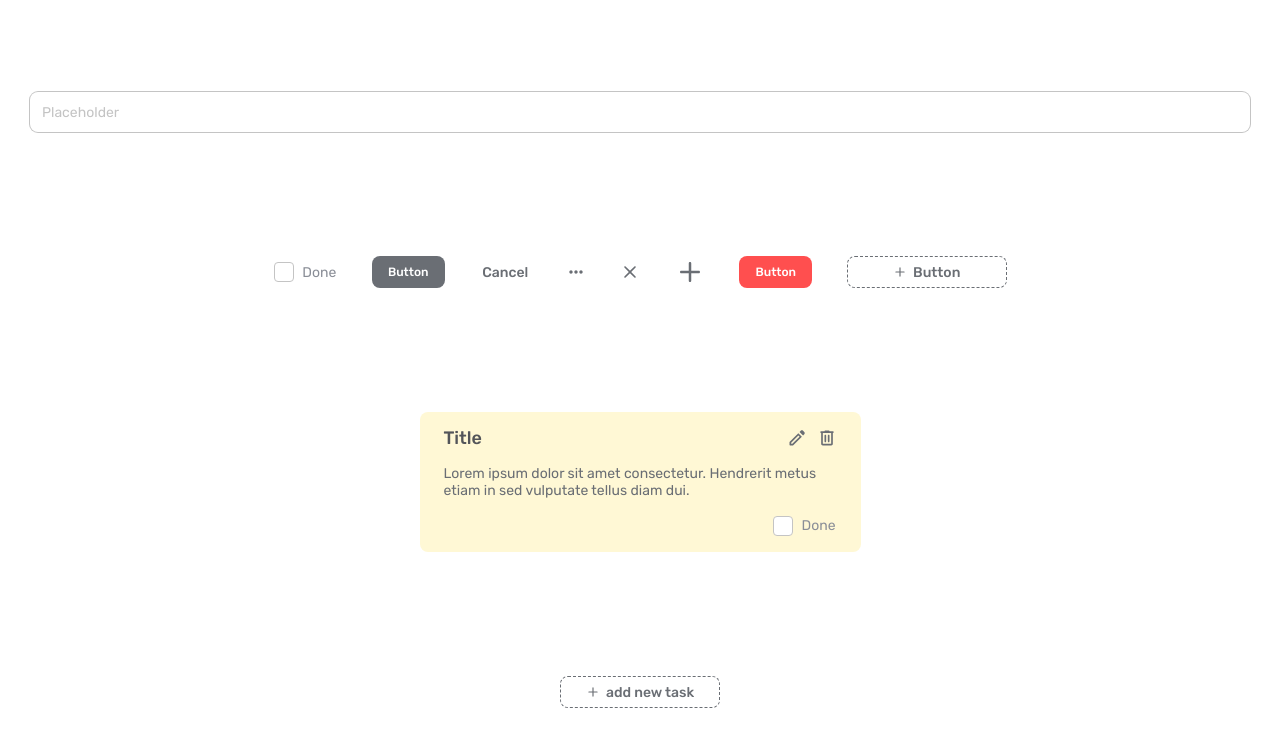
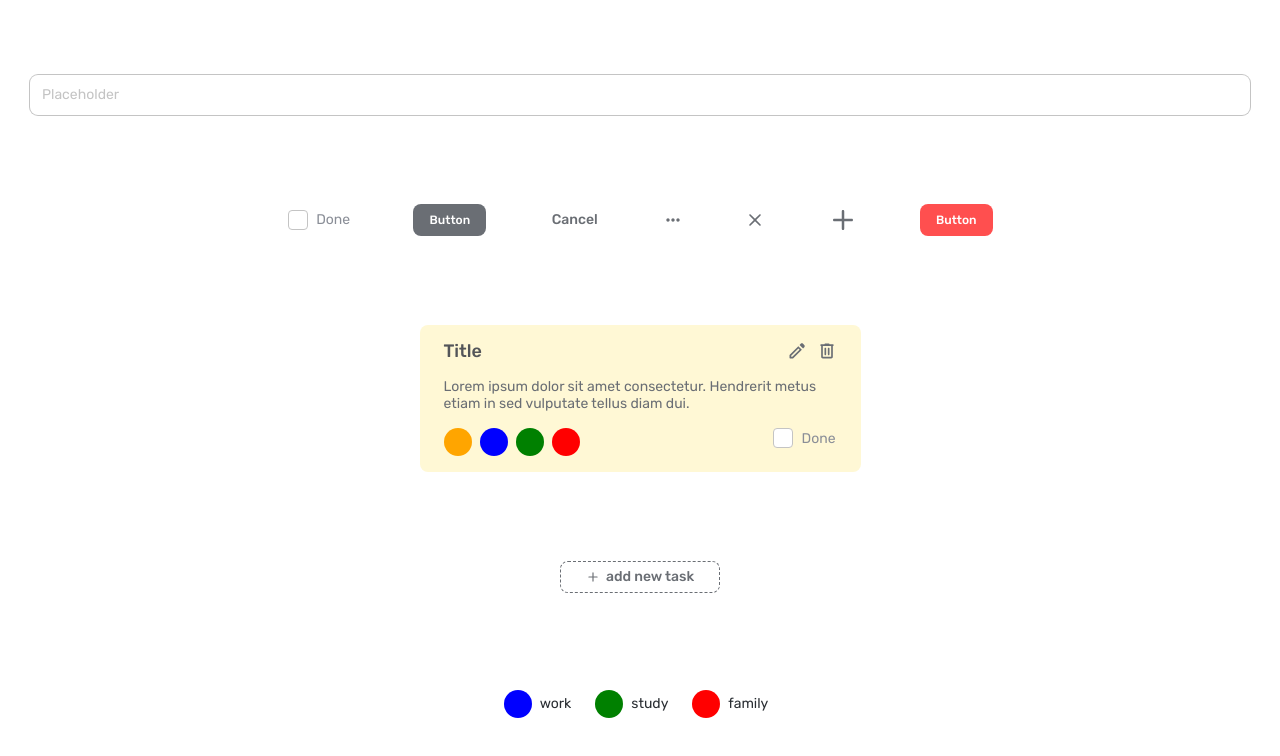
Before and after one commit to SlavaAndreievvvv/react-todo-list-app, a React (Vite) app: page / in a window 1280 px wide. Shown: the top 756 px of the page. Built offline with nearby package versions, Linux system fonts and the light colour scheme.

Commit message:
✅ add all components

```diff
--- a/src/App/App.jsx
+++ b/src/App/App.jsx
@@ -2,22 +2,55 @@ import PropTypes from "prop-types";
 import clsx from "clsx";
 import "./App.css";
 import { useEffect, useState } from "react";
-import { Input } from "../components/Input";
-import { Checkbox } from "../components/Checkbox";
-import { Button } from "../components/Button";
-import { TodoCard } from "../components/TodoCard";
-import { PopupDelete } from "../components/PopupDelete";
-import { EditableButton } from "../components/EditableButton";
+import {
+  Input,
+  Checkbox,
+  Button,
+  TodoCard,
+  PopupDelete,
+  EditableButton,
+  Tag,
+} from "../components";
 
 export const App = () => {
   const [inputValue, setInputValue] = useState("");
   const [check, setCheck] = useState(false);
   const [onDelete, setOnDelete] = useState(false);
   const [onDeleted, setOnDeleted] = useState(true);
-  const [newValue, setNewValue] = useState("");
   const [done, onDoneChange] = useState(false);
+  const [todos, setTodos] = useState([
+    {
+      id: 1,
+      title: "todo 1",
+      text: "text 1",
+      done: false,
+      tags: [1, 2],
+    },
+    {
+      id: 2,
+      title: "todo 2",
+      text: "text 2",
+      done: false,
+      tags: [1],
+    },
+    {
+      id: 3,
+      title: "todo 3",
+      text: "text 3",
+      done: true,
+      tags: [2, 3],
+    },
+  ]);
+  const [tags, setTags] = useState([
+    { id: 1, color: "blue", name: "work" },
+    { id: 2, color: "green", name: "study" },
+    { id: 3, color: "red", name: "family" },
+  ]);
+  const [editTodoId, setEditTodoId] = useState(null);
+  const [deleteTodoId, setDeleteTodoId] = useState(null);
+  const [activeTagId, setActiveTagId] = useState(null);
 
-  const onSave = async () => {
+  const onSave = async (value) => {
     return true;
   };
 
@@ -43,9 +76,6 @@ export const App = () => {
         <Button variant="icon" icon="close" size="medium" />
         <Button variant="icon" icon="add" size="large" />
         <Button variant="danger">Button</Button>
-        <Button variant="dashed" icon="add">
-          Button
-        </Button>
       </div>
       {onDeleted && (
         <TodoCard
@@ -55,7 +85,12 @@ export const App = () => {
           onEdit={() => undefined}
           done={done}
           onDoneChange={onDoneChange}
-          tags={[]}
+          tags={[
+            { color: "orange", id: 1, name: "d" },
+            { color: "blue", id: 2, name: "d" },
+            { color: "green", id: 3, name: "d" },
+            { color: "red", id: 4, name: "d" },
+          ]}
         />
       )}
       {onDelete && (
@@ -64,14 +99,45 @@ export const App = () => {
           title="Do you really want to delete this task?"
         />
       )}
-      <EditableButton
-        icon="add"
-        value={newValue}
-        onChange={setNewValue}
-        onSave={onSave}
-      >
+      <EditableButton icon="add" onSave={onSave}>
         add new task
       </EditableButton>
+      <div>
+        <div>
+          {tags.map((tag) => {
+            return (
+              <Tag
+                key={tag.id}
+                color={tag.color}
+                active={activeTagId === tag.id}
+                isEditable
+                onClick={() => setActiveTagId(tag.id)}
+                onSave={async (value) => {
+                  const copy = [...tags];
+                  const idx = copy.findIndex(({ id }) => id === tag.id);
+                  const hasMatch = tags.some(({ name }) => name === value);
+                  if (idx >= 0 && !hasMatch) {
+                    copy.splice(idx, 1, { ...tag, name: value });
+                    setTags(copy);
+                    return true;
+                  }
+                  return false;
+                }}
+                onDelete={() => {
+                  const copy = [...tags];
+                  const idx = copy.findIndex(({ id }) => id === tag.id);
+                  if (idx >= 0) {
+                    copy.splice(idx, 1);
+                    setTags(copy);
+                  }
+                }}
+              >
+                {tag.name}
+              </Tag>
+            );
+          })}
+        </div>
+      </div>
     </div>
   );
 };
--- a/src/components/EditableButton/EditableButton.jsx
+++ b/src/components/EditableButton/EditableButton.jsx
@@ -5,31 +5,14 @@ import { Button } from "../Button";
 import { Input } from "../Input";
 import styles from "./EditableButton.module.css";
 import { useEffect, useRef, useState } from "react";
+import { useEditable } from "../../hooks/useEditable";
 
-export const EditableButton = ({
-  className,
-  icon,
-  children,
-  value,
-  onChange,
-  onSave,
-}) => {
-  const inputRef = useRef(null);
-  const [isInputActive, setIsInputActive] = useState(false);
-
-  const onBlur = async () => {
-    const ok = await onSave();
-    if (ok) {
-      setIsInputActive(false);
-      onChange("");
-    }
-  };
-
-  useEffect(() => {
-    if (inputRef && isInputActive) {
-      inputRef.current.focus();
-    }
-  }, [inputRef, isInputActive]);
+export const EditableButton = ({ className, icon, children, onSave }) => {
+  const { inputRef, isInputActive, onBlur, onChange, value, setIsInputActive } =
+    useEditable({
+      onSave,
+      cleanAfterSuccess: true,
+    });
 
   return (
     <div className={clsx(className)}>
@@ -43,7 +26,7 @@ export const EditableButton = ({
         />
       ) : (
         <Button
-          onClick={() => setIsInputActive(!isInputActive)}
+          onClick={() => setIsInputActive(true)}
           fluid
           variant="dashed"
           icon={icon}
@@ -59,7 +42,5 @@ EditableButton.propTypes = {
   className: PropTypes.string,
   icon: PropTypes.oneOf(ICON_TYPES),
   children: PropTypes.string.isRequired,
-  value: PropTypes.string.isRequired,
-  onChange: PropTypes.func.isRequired,
   onSave: PropTypes.func.isRequired,
 };
--- /dev/null
+++ b/src/components/Tag/Tag.jsx
@@ -0,0 +1,92 @@
+import clsx from "clsx";
+import PropTypes from "prop-types";
+import { useEffect, useRef, useState } from "react";
+import { Button } from "../Button";
+import { ColorDot } from "../ColorDot";
+import { Input } from "../Input";
+import styles from "./Tag.module.css";
+import { useEditable } from "../../hooks/useEditable";
+
+export const Tag = ({
+  className,
+  children,
+  onClick,
+  active,
+  color,
+  onSave,
+  onDelete,
+  isEditable,
+}) => {
+  const { inputRef, isInputActive, onBlur, onChange, value, setIsInputActive } =
+    useEditable({
+      onSave,
+    });
+
+  useEffect(() => {
+    onChange(children);
+  }, [children]);
+
+  const renderEditableButton = () => {
+    if (isEditable && isInputActive) {
+      return (
+        <Input
+          size="small"
+          className={styles.input}
+          ref={inputRef}
+          onBlur={onBlur}
+          value={value}
+          onChange={onChange}
+        />
+      );
+    }
+    if (isEditable && !isInputActive) {
+      return (
+        <div className={styles.actions}>
+          <Button
+            onClick={() => setIsInputActive(true)}
+            className={styles.actionsButton}
+            variant="icon"
+            icon="pencil"
+            size="small"
+          />
+          <Button
+            className={styles.actionsButton}
+            onClick={onDelete}
+            variant="icon"
+            icon="trash"
+            size="small"
+          />
+        </div>
+      );
+    }
+    return null;
+  };
+
+  return (
+    <div
+      className={clsx(styles.container, { [styles.active]: active, className })}
+    >
+      <div className={styles.inner}>
+        <ColorDot className={styles.color} color={color} />
+        <button
+          aria-label="tag-button"
+          className={styles.button}
+          onClick={onClick}
+        />
+        <span className={styles.text}>{children}</span>
+      </div>
+      {renderEditableButton()}
+    </div>
+  );
+};
+
+Tag.propTypes = {
+  className: PropTypes.string,
+  onClick: PropTypes.func,
+  children: PropTypes.string.isRequired,
+  active: PropTypes.bool,
+  color: PropTypes.string.isRequired,
+  onSave: PropTypes.func.isRequired,
+  onDelete: PropTypes.func,
+  isEditable: PropTypes.bool,
+};
--- /dev/null
+++ b/src/components/Tag/Tag.module.css
@@ -0,0 +1,63 @@
+.container {
+  display: inline-flex;
+  justify-content: center;
+  align-items: center;
+  position: relative;
+  transition: all 1s ease;
+  border-radius: 8px;
+}
+.active {
+  background-color: var(--color-grey-2);
+}
+.active .actions,
+.container:hover .actions {
+  opacity: 1;
+  visibility: visible;
+  width: auto;
+}
+.color {
+  margin-right: 8px;
+}
+.text {
+  font-weight: 400;
+  font-size: 14px;
+  line-height: 17px;
+  color: var(--color-black-2);
+}
+.actions {
+  display: inline-flex;
+  justify-content: center;
+  align-items: center;
+  opacity: 0;
+  visibility: hidden;
+  width: 0;
+  transition: all 0.5s ease;
+  padding-right: 8px;
+}
+.input {
+  margin-left: 8px;
+  margin-right: 8px;
+  width: 96px;
+}
+.input:active .text {
+  opacity: 0;
+}
+.actionsButton:not(:last-child) {
+  margin-right: 6px;
+}
+.inner {
+  display: inline-flex;
+  justify-content: center;
+  align-items: center;
+  position: relative;
+  padding: 8px;
+}
+.button {
+  position: absolute;
+  top: 0;
+  left: 0;
+  bottom: 0;
+  right: 0;
+  border-radius: 8px 0px 0px 8px;
+  z-index: 1;
+}
--- /dev/null
+++ b/src/components/Tag/index.js
@@ -0,0 +1 @@
+export * from "./Tag";
--- a/src/components/TodoCard/TodoCard.jsx
+++ b/src/components/TodoCard/TodoCard.jsx
@@ -67,7 +67,6 @@ TodoCard.propTypes = {
     PropTypes.shape({
       id: PropTypes.number,
       color: PropTypes.string.isRequired,
-      name: PropTypes.string.isRequired,
     })
   ),
 };
--- a/src/components/TodoCard/TodoCard.module.css
+++ b/src/components/TodoCard/TodoCard.module.css
@@ -52,3 +52,6 @@
 .cardButton:not(:last-child) {
   margin-right: 10px;
 }
+.cardColorWrapper {
+  gap: 8px;
+}
--- a/src/components/index.js
+++ b/src/components/index.js
@@ -1,8 +1,10 @@
 export * from "./Button";
-export * from "./Card";
 export * from "./Checkbox";
 export * from "./ColorDot";
 export * from "./Icon";
 export * from "./Input";
 export * from "./Popup";
 export * from "./PopupDelete";
+export * from "./TodoCard";
+export * from "./Tag";
+export * from "./EditableButton";
--- /dev/null
+++ b/src/hooks/useEditable.jsx
@@ -0,0 +1,32 @@
+import { useEffect, useRef, useState } from "react";
+
+export const useEditable = ({ cleanAfterSuccess, onSave, ref }) => {
+  const inputRef = useRef(null);
+  const [isInputActive, setIsInputActive] = useState(false);
+  const [value, setValue] = useState("");
+
+  const onBlur = async () => {
+    const ok = await onSave(value);
+    if (ok) {
+      setIsInputActive(false);
+    }
+    if (ok && cleanAfterSuccess) {
+      setValue("");
+    }
+  };
+
+  useEffect(() => {
+    if (inputRef?.current && isInputActive) {
+      inputRef.current.focus();
+    }
+  }, [inputRef, isInputActive]);
+
+  return {
+    onBlur,
+    isInputActive,
+    inputRef,
+    onChange: setValue,
+    value,
+    setIsInputActive,
+  };
+};
--- a/src/main.css
+++ b/src/main.css
@@ -27,7 +27,8 @@ textarea,
 input,
 select,
 label,
-p {
+p,
+span {
   font-family: var(--primary-font);
 }
 
```
